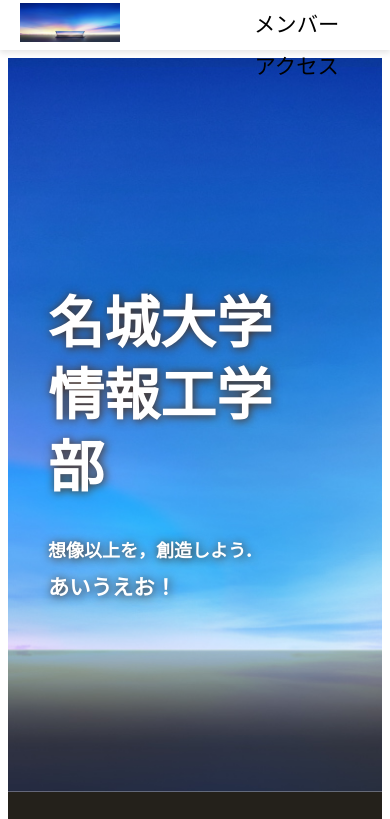
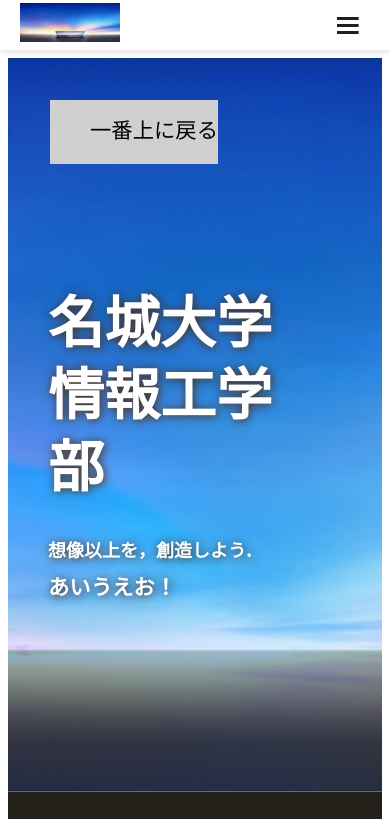
Before and after one commit to Gachio17/20230519_html, a plain HTML site: page index.html in a window 390 px wide. Shown: the top 819 px of the page. Drawn offline with nearby package versions, Linux system fonts and the light colour scheme; a web font is replaced by a local one.

Commit message:
ハンバーガーメニューとフローティングメニューの追加

```diff
--- a/css/common.css
+++ b/css/common.css
@@ -88,10 +88,27 @@ img {
         padding-left: 20px;
         padding-right: 20px;
         height: 100%;
+        position: relative;
     }
 
     .header-logo {
         width: 100px;
+    }
+
+    .header-site-menu {
+        position: absolute;
+        top: 100%;
+        left: 0;
+        right: 0;
+        color: #ffffff;
+        background-color: #736e62;
+        padding-top: 30px;
+        padding-bottom: 50px;
+        display: none;
+    }
+
+    .header-site-menu.is-show {
+        display: block;
     }
 
     .main {
@@ -104,6 +121,20 @@ img {
 
     .copyright {
         margin-top: 50px;
+    }
+
+    .toggle-menu-button {
+        display: block;
+        width: 44px;
+        height: 34px;
+        background-image: url(../images/common/icon-menu.png);
+        background-size: 50%;
+        background-position: center;
+        background-repeat: no-repeat;
+        background-color: transparent;
+        border: none;
+        border-radius: 0;
+        outline: none;
     }
 }
 
--- a/css/index.css
+++ b/css/index.css
@@ -1,4 +1,11 @@
 @charset "utf-8";
+
+nav.floating {
+    position: absolute;
+    top: 100px;
+    left: 50px;
+    background-color: #d0d0d0;
+}
 
 .first-view {
     height: calc(100vh - 110px);
@@ -126,10 +133,27 @@ img {
         padding-left: 20px;
         padding-right: 20px;
         height: 100%;
+        position: relative;
     }
 
     .header-logo {
         width: 100px;
+    }
+
+    .header-site-menu {
+        position: absolute;
+        top: 100%;
+        left: 0;
+        right: 0;
+        color: #ffffff;
+        background-color: #736e62;
+        padding-top: 30px;
+        padding-bottom: 50px;
+        display: none;
+    }
+
+    .header-site-menu.is-show {
+        display: block;
     }
 
     .main {
@@ -142,6 +166,20 @@ img {
 
     .copyright {
         margin-top: 50px;
+    }
+
+    .toggle-menu-button {
+        display: block;
+        width: 44px;
+        height: 34px;
+        background-image: url(../images/common/icon-menu.png);
+        background-size: 50%;
+        background-position: center;
+        background-repeat: no-repeat;
+        background-color: transparent;
+        border: none;
+        border-radius: 0;
+        outline: none;
     }
 }
 
--- a/index.html
+++ b/index.html
@@ -5,7 +5,8 @@
         <title>名城大学情報工学部非公式HP</title>
         <meta name="description" content="名城大学情報工学部非公式HP">
         <meta name="viewport" content="width=device-width">
-        <script src="js/toggle-menu.js"></script>
+        <script src="https://ajax.googleapis.com/ajax/libs/jquery/1.11.0/jquery.min.js"></script>
+        <script src="js/script.js"></script>
         <link href="css/index.css" rel="stylesheet">
         <link rel="preconnect" href="https://fonts.googleapis.com">
         <link rel="preconnect" href="https://fonts.googleapis.com">
@@ -34,6 +35,11 @@
         <!--header ここまで-->
         <!--main ここから-->
         <main class="main">
+            <nav class="floating">
+                <ul>
+                    <li><a href="#">一番上に戻る</a></li>
+                </ul>
+            </nav>
             <div class="first-view">
                 <div class="first-view-text">
                     <h1>名城大学情報工学部</h1>
--- /dev/null
+++ b/js/script.js
@@ -0,0 +1,20 @@
+window.addEventListener('load', function () {
+    var $button = document.querySelector('.toggle-menu-button');
+    var $menu = document.querySelector('.header-site-menu');
+    $button.addEventListener('click', function () {
+        if ($menu.classList.contains('is-show')) {
+            $menu.classList.remove('is-show');
+        }
+        else {
+            $menu.classList.add('is-show');
+        }
+    });
+});
+
+$(function() {
+    $(window).scroll(function() {
+        $("nav.floating").stop().animate(
+            {"top": $(window).scrollTop() + 100},
+        500);
+    });
+});
```
Also changed, not shown: sample.html (+1 -1 lines), images/common/icon-menu.png (added), 2 other files.
